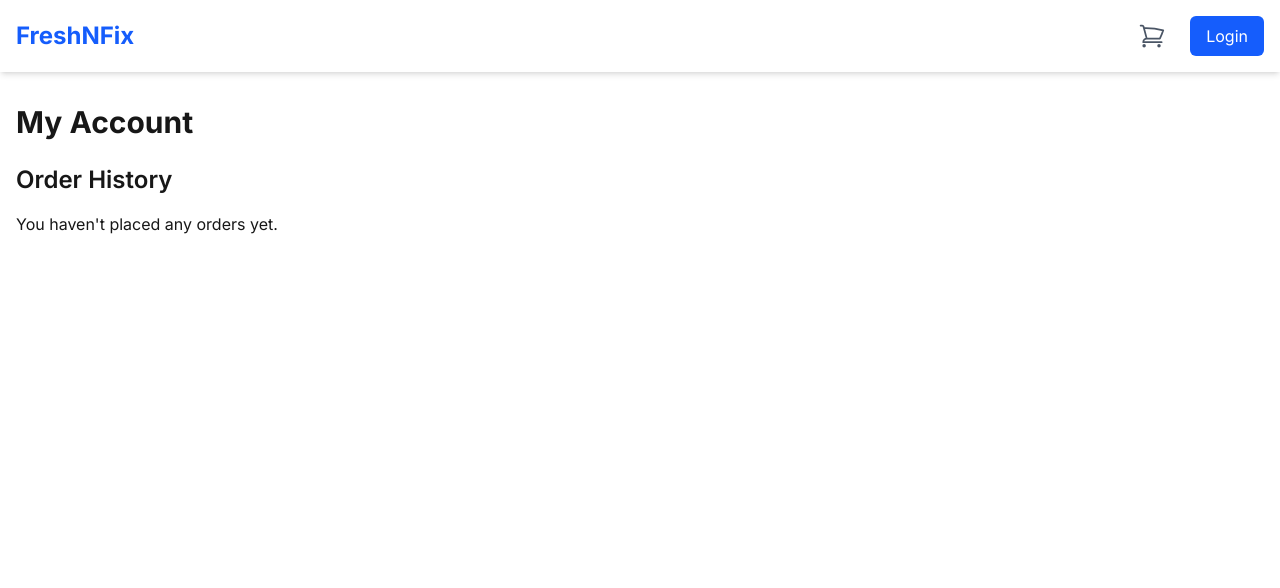
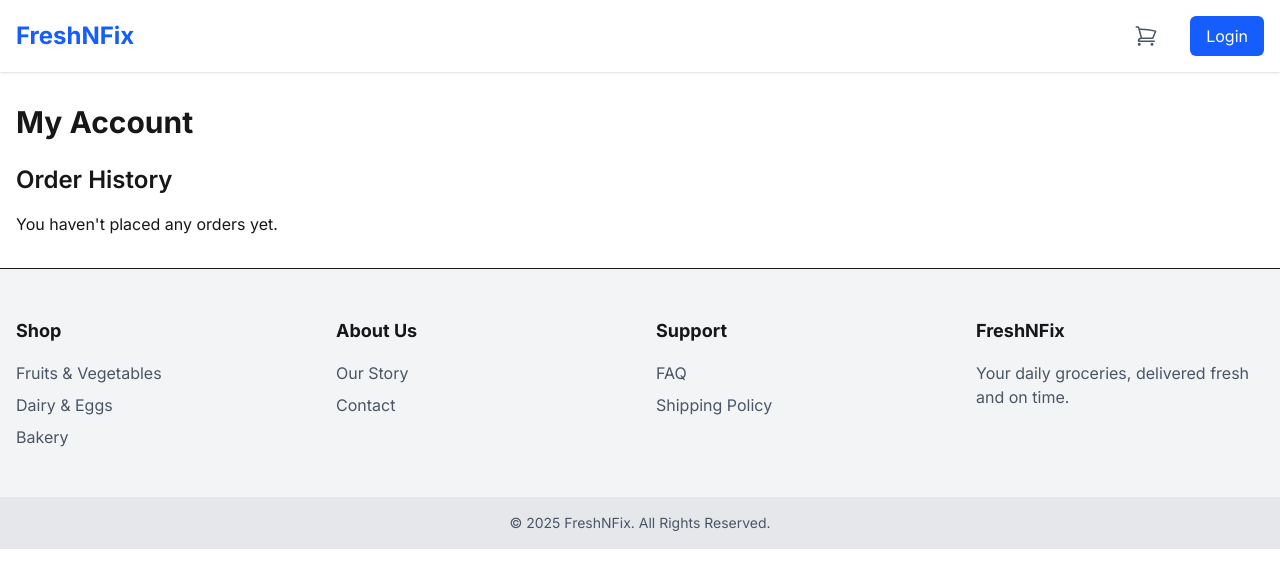
Before and after one commit to nikhil00001/FreshNFix, a Next.js app in the folder client/: page /account in a window 1280 px wide. Shown: the top 588 px of the page. Built offline with nearby package versions, Linux system fonts and the light colour scheme.

Commit message:
Footer added and Design - text, BG and navbar improved

```diff
--- a/client/app/layout.jsx
+++ b/client/app/layout.jsx
@@ -2,6 +2,8 @@ import { Inter } from 'next/font/google';
 import './globals.css';
 import { CartProvider } from '@/context/CartContext';
 import Navbar from '@/components/Navbar'; // Import the Navbar
+import Footer from '@/components/Footer'; // Import the new Footer
+
 
 const inter = Inter({ subsets: ['latin'] });
 
@@ -17,8 +19,10 @@ export default function RootLayout({ children }) {
         <CartProvider>
           <Navbar /> {/* Add the Navbar here */}
           <main>{children}</main> {/* Wrap page content in a main tag */}
+          <Footer /> {/* Add the Footer here */}
         </CartProvider>
       </body>
     </html>
   );
+
 }
--- /dev/null
+++ b/client/components/Footer.jsx
@@ -0,0 +1,43 @@
+import Link from 'next/link';
+
+export default function Footer() {
+  return (
+    <footer className="bg-gray-100 border-t">
+      <div className="container mx-auto px-4 py-12">
+        <div className="grid grid-cols-2 md:grid-cols-4 gap-8">
+          <div>
+            <h3 className="font-bold text-lg mb-4">Shop</h3>
+            <ul className="space-y-2">
+              <li><Link href="/category/fruits-vegetables" className="text-gray-600 hover:text-blue-600">Fruits & Vegetables</Link></li>
+              <li><Link href="/category/dairy-eggs" className="text-gray-600 hover:text-blue-600">Dairy & Eggs</Link></li>
+              <li><Link href="/category/bakery" className="text-gray-600 hover:text-blue-600">Bakery</Link></li>
+            </ul>
+          </div>
+          <div>
+            <h3 className="font-bold text-lg mb-4">About Us</h3>
+            <ul className="space-y-2">
+              <li><Link href="/about" className="text-gray-600 hover:text-blue-600">Our Story</Link></li>
+              <li><Link href="/contact" className="text-gray-600 hover:text-blue-600">Contact</Link></li>
+            </ul>
+          </div>
+          <div>
+            <h3 className="font-bold text-lg mb-4">Support</h3>
+            <ul className="space-y-2">
+              <li><Link href="/faq" className="text-gray-600 hover:text-blue-600">FAQ</Link></li>
+              <li><Link href="/shipping" className="text-gray-600 hover:text-blue-600">Shipping Policy</Link></li>
+            </ul>
+          </div>
+          <div>
+            <h3 className="font-bold text-lg mb-4">FreshNFix</h3>
+            <p className="text-gray-600">Your daily groceries, delivered fresh and on time.</p>
+          </div>
+        </div>
+      </div>
+      <div className="bg-gray-200 py-4">
+        <div className="container mx-auto px-4 text-center text-sm text-gray-600">
+          © {new Date().getFullYear()} FreshNFix. All Rights Reserved.
+        </div>
+      </div>
+    </footer>
+  );
+}
--- a/client/components/Navbar.jsx
+++ b/client/components/Navbar.jsx
@@ -3,38 +3,40 @@
 import Link from 'next/link';
 import { useContext, useEffect, useState } from 'react';
 import CartContext from '@/context/CartContext';
-import { ShoppingCartIcon } from '@heroicons/react/24/outline'; // A nice icon pack
+import { ShoppingCartIcon } from '@heroicons/react/24/outline';
 
 export default function Navbar() {
   const { cartCount } = useContext(CartContext);
   const [isLoggedIn, setIsLoggedIn] = useState(false);
 
   useEffect(() => {
+    // This effect now runs only on the client, preventing build errors
+    if (typeof window !== 'undefined') {
       const token = localStorage.getItem('token');
-    if (token) {
-      setIsLoggedIn(true);
+      setIsLoggedIn(!!token);
     }
   }, []);
 
   const handleLogout = () => {
     localStorage.removeItem('token');
     setIsLoggedIn(false);
-    window.location.href = '/login'; // Redirect to login after logout
+    window.location.href = '/login';
   };
 
   return (
-    <nav className="bg-white shadow-md sticky top-0 z-50">
-      <div className="container mx-auto px-4">
-        <div className="flex justify-between items-center py-4">
+    // Add sticky, top-0, z-50, shadow-sm and refine padding
+    <header className="sticky top-0 z-50 bg-white shadow-sm">
+      <nav className="container mx-auto px-4 py-4">
+        <div className="flex justify-between items-center">
           <Link href="/" className="text-2xl font-bold text-blue-600">
             FreshNFix
           </Link>
 
           <div className="flex items-center space-x-6">
-            <Link href="/cart" className="relative">
-              <ShoppingCartIcon className="h-7 w-7 text-gray-600 hover:text-blue-600" />
+            <Link href="/cart" className="relative p-2">
+              <ShoppingCartIcon className="h-6 w-6 text-gray-600 hover:text-blue-600" />
               {cartCount > 0 && (
-                <span className="absolute -top-2 -right-2 bg-red-500 text-white text-xs rounded-full h-5 w-5 flex items-center justify-center">
+                <span className="absolute top-0 right-0 bg-orange-500 text-white text-xs rounded-full h-5 w-5 flex items-center justify-center">
                   {cartCount}
                 </span>
               )}
@@ -42,7 +44,6 @@ export default function Navbar() {
 
             {isLoggedIn ? (
               <div className="flex items-center space-x-4">
-              {/* Add this link to the account page */}
                 <Link href="/account" className="text-gray-600 hover:text-blue-600 font-medium">
                   My Account
                 </Link>
@@ -59,9 +60,8 @@ export default function Navbar() {
               </Link>
             )}
           </div>
-
-        </div>
         </div>
       </nav>
+    </header>
   );
 }
```
Lines whose indentation alone changed are shown as unchanged.
